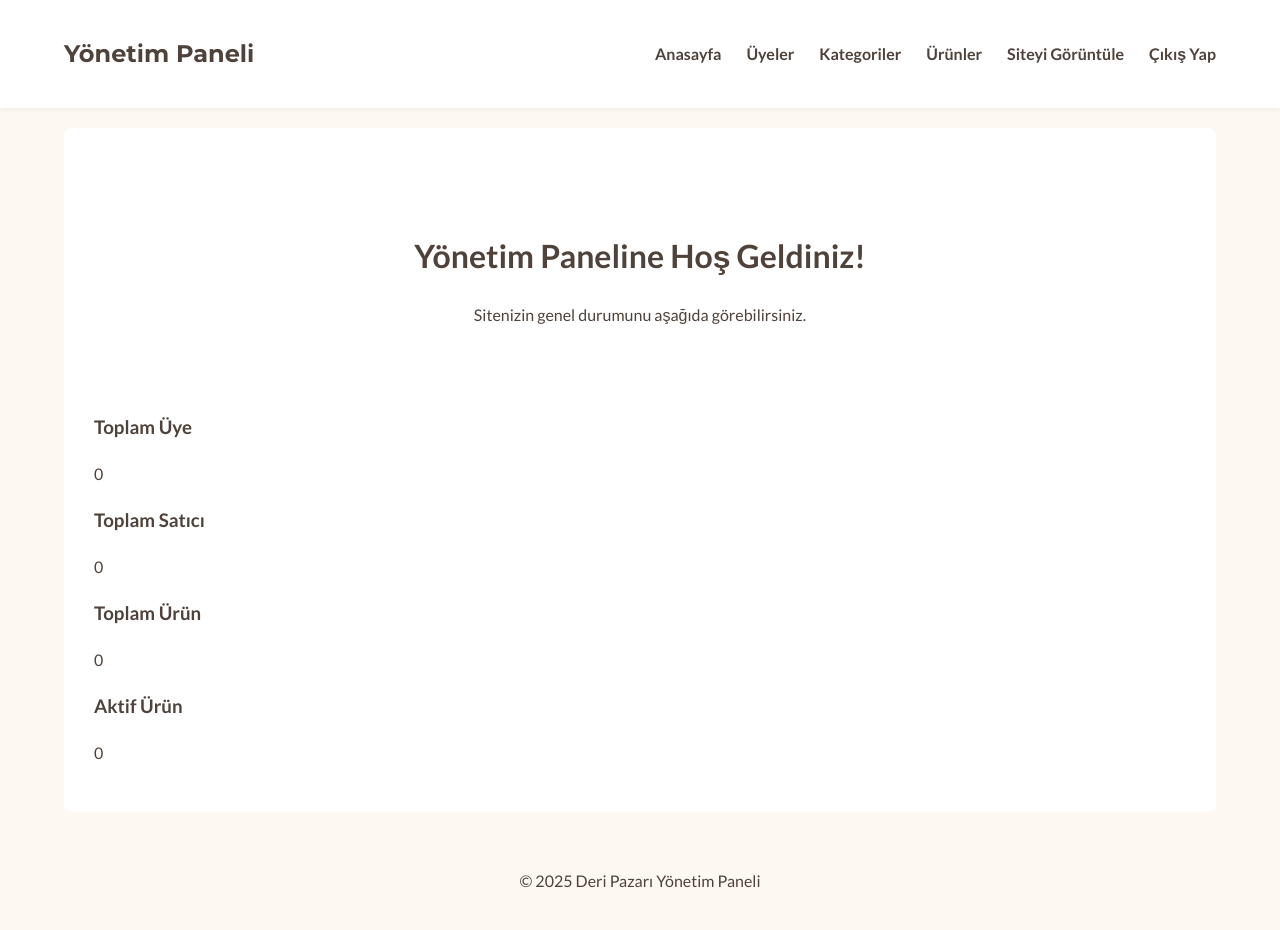
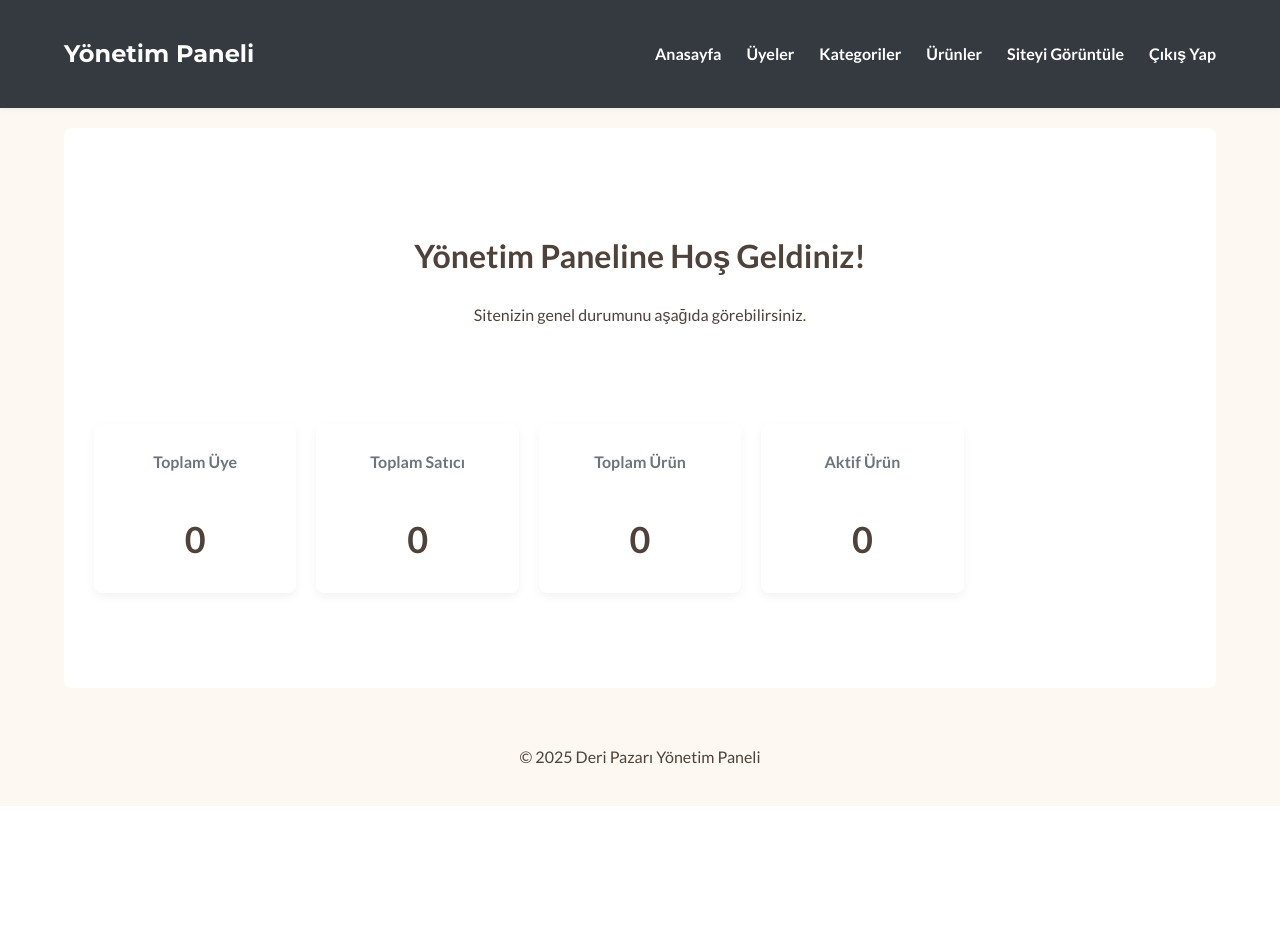
Before and after one commit to marasderi/maras, a PHP site: page /admin/index.php in a window 1280 px wide. After the commit the page ends 806 px from the top, so only its background shows below. Run offline with PHP 8.4, Linux system fonts and the light colour scheme; the visitor is signed in with stand-in values (Sample User, id 1); data that the repository does not hold is empty.

Commit message:
Update style.css

```diff
--- a/assets/css/style.css
+++ b/assets/css/style.css
@@ -348,3 +348,43 @@ table th {
 .sidebar .filter-group ul li.active a {
     padding-left: 10px;
 }
+/* === ADMIN PANEL === */
+.admin-header {
+    background-color: #343a40; /* Koyu header */
+}
+.admin-header .logo a, .admin-header .main-nav a {
+    color: var(--color-white);
+}
+.admin-header .main-nav a:hover {
+    color: var(--color-primary);
+}
+.stats-grid {
+    display: grid;
+    grid-template-columns: repeat(auto-fill, minmax(200px, 1fr));
+    gap: 20px;
+    margin-top: 30px;
+}
+.stat-card {
+    background-color: #fff;
+    padding: 25px;
+    border-radius: var(--border-radius);
+    text-align: center;
+    box-shadow: 0 4px 10px rgba(0,0,0,0.05);
+}
+.stat-card h3 {
+    margin-top: 0;
+    font-size: 16px;
+    color: #6c757d;
+}
+.stat-card p {
+    font-size: 36px;
+    font-weight: 700;
+    color: var(--color-text);
+    margin-bottom: 0;
+}
+.admin-content-split {
+    display: flex;
+    gap: 30px;
+}
+.admin-content-split .table-container { flex: 2; }
+.admin-content-split .form-container-split { flex: 1; }
```
